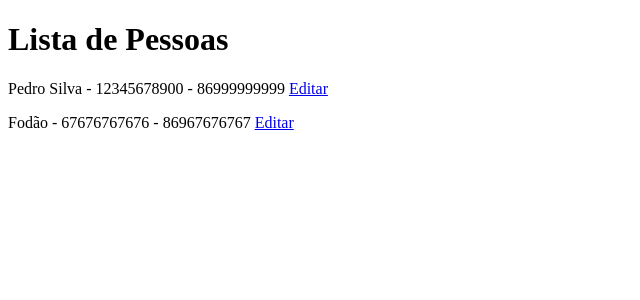
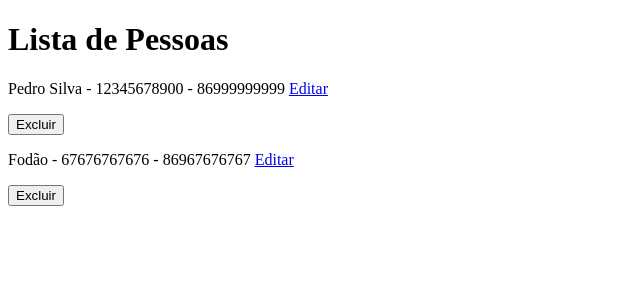
Before and after one commit to lucassmarquess/disciplina-codding, a Django app: page /pessoas/ in a window 1280 px wide. Shown: the top 300 px of the page, without its empty margins (0-640 px from the left). Run offline with Django 5.2, Linux system fonts and the light colour scheme; data comes from the database, SQL or seed files in the repository; both versions use the stored data as it was after the commit; parts of the project's set-up code (start-up, migrations or seed data) failed here and were passed over.

Commit message:
feat: cria exclusão de pessoa

```diff
--- a/atividade3/hotel/templates/hotel/pessoas/listar.html
+++ b/atividade3/hotel/templates/hotel/pessoas/listar.html
@@ -15,6 +15,12 @@
             {{ pessoa.contato }}
 
             <a href="{% url "editar_pessoa" pessoa.id %}">Editar</a>
+            <form method="POST" action="{% url 'excluir_pessoa' pessoa.id %}" style="display: inline;" onsubmit="return confirm('Tem certeza que deseja inativar esta pessoa?');">
+
+                {% csrf_token %}
+
+                <button type="submit">Excluir</button>
+            </form>
         </p>
     {% empty %}
         <p>Nenhuma pessoa cadastrada.</p>
--- a/atividade3/hotel/urls.py
+++ b/atividade3/hotel/urls.py
@@ -1,8 +1,9 @@
 from django.urls import path
-from hotel.views.pessoas import listar_pessoas, cadastrar_pessoa, editar_pessoa
+from hotel.views.pessoas import listar_pessoas, cadastrar_pessoa, editar_pessoa, excluir_pessoa
 
 urlpatterns = [
     path('pessoas/', listar_pessoas, name='listar_pessoas'),
     path('pessoas/cadastrar', cadastrar_pessoa, name='cadastrar_pessoa'),
     path('passoas/<int:id>/editar', editar_pessoa, name='editar_pessoa'),
+    path('pessoas/<int:id>/excluir', excluir_pessoa, name='excluir_pessoa'),
 ]
--- a/atividade3/hotel/views/pessoas.py
+++ b/atividade3/hotel/views/pessoas.py
@@ -36,3 +36,11 @@ def editar_pessoa(request, id):
 
         return redirect("listar_pessoas")
     return render(request, "hotel/pessoas/editar.html", {"pessoa": pessoa})
+
+def excluir_pessoa(request, id):
+    pessoa = get_object_or_404(Pessoa, id=id)
+
+    pessoa.ativo = False
+    pessoa.save()
+
+    return redirect("listar_pessoas")
```
Also changed, not shown: atividade3/db.sqlite3.
